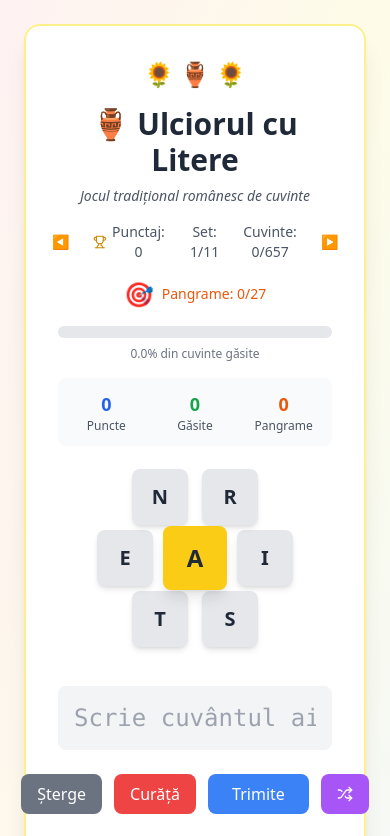
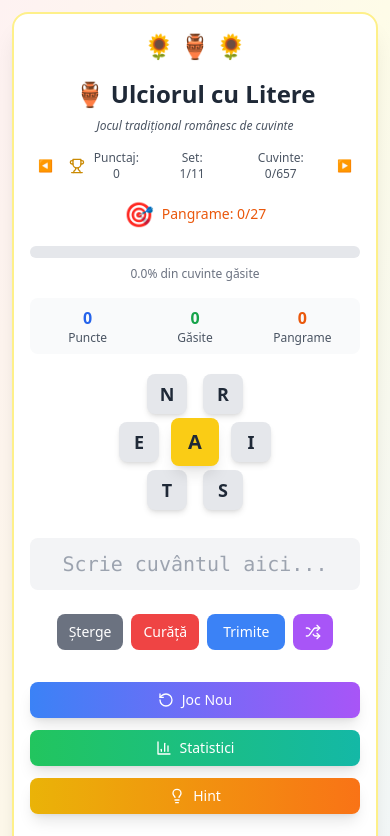
Before and after one commit to Michael1cs/ulciorul-cu-litere, a React (Create React App) app: page / in a window 390 px wide. Shown: the top 836 px of the page. Built offline with nearby package versions, Linux system fonts and the light colour scheme.

Commit message:
Optimizat pentru mobil - responsive design complet

```diff
--- a/src/App.tsx
+++ b/src/App.tsx
@@ -153,7 +153,11 @@ export default function UlciorulCuLitere() {
       .replace(/\bTARA\b/g, 'ȚARĂ')
       .replace(/\bSTANA\b/g, 'STÂNĂ')
       .replace(/\bNATIUNE\b/g, 'NAȚIUNE')
-      .replace(/\bTATA\b/g, 'TATĂ');
+      .replace(/\bTATA\b/g, 'TATĂ')
+      .replace(/\bMARIT\b/g, 'MĂRIT')
+      .replace(/\bMATURA\b/g, 'MĂTURĂ')
+      .replace(/\bRAREA\b/g, 'RĂREA')
+      .replace(/\bAMARI\b/g, 'AMĂRI');
   };
 
   const handleLetterClick = (letter: string): void => {
@@ -423,19 +427,19 @@ export default function UlciorulCuLitere() {
   };
 
   return (
-    <div className="min-h-screen bg-gradient-to-br from-red-50 via-yellow-50 to-blue-50 p-6">
+    <div className="min-h-screen bg-gradient-to-br from-red-50 via-yellow-50 to-blue-50 p-3 sm:p-6">
       <div className="max-w-2xl mx-auto">
-        <div className="bg-white rounded-2xl shadow-xl p-8 border-2 border-yellow-200">
+        <div className="bg-white rounded-2xl shadow-xl p-4 sm:p-8 border-2 border-yellow-200">
 
           <div className="flex justify-center mb-4">
             <div className="text-2xl">🌻 🏺 🌻</div>
           </div>
 
-          <div className="text-center mb-8">
-            <h1 className="text-3xl font-bold text-gray-800 mb-2">🏺 Ulciorul cu Litere</h1>
-            <p className="text-sm text-gray-600 mb-4 italic">Jocul tradițional românesc de cuvinte</p>
+          <div className="text-center mb-6 sm:mb-8">
+            <h1 className="text-2xl sm:text-3xl font-bold text-gray-800 mb-2">🏺 Ulciorul cu Litere</h1>
+            <p className="text-xs sm:text-sm text-gray-600 mb-4 italic">Jocul tradițional românesc de cuvinte</p>
 
-            <div className="flex justify-center items-center gap-4 text-sm text-gray-600 mb-4">
+            <div className="flex justify-center items-center gap-2 sm:gap-4 text-xs sm:text-sm text-gray-600 mb-4">
               <button onClick={() => switchSet('prev')} className="p-2 hover:bg-gray-100 rounded-full transition-colors">◀</button>
               <div className="flex items-center gap-6">
                 <div className="flex items-center gap-1">
@@ -465,34 +469,34 @@ export default function UlciorulCuLitere() {
             </div>
             <div className="text-xs text-gray-500">{progress.toFixed(1)}% din cuvinte găsite</div>
 
-            <div className="grid grid-cols-3 gap-4 mt-4 p-3 bg-gray-50 rounded-lg">
+            <div className="grid grid-cols-3 gap-2 sm:gap-4 mt-4 p-2 sm:p-3 bg-gray-50 rounded-lg">
               <div className="text-center">
-                <div className="text-lg font-bold text-blue-600">{score}</div>
+                <div className="text-base sm:text-lg font-bold text-blue-600">{score}</div>
                 <div className="text-xs text-gray-600">Puncte</div>
               </div>
               <div className="text-center">
-                <div className="text-lg font-bold text-green-600">{foundWords.length}</div>
+                <div className="text-base sm:text-lg font-bold text-green-600">{foundWords.length}</div>
                 <div className="text-xs text-gray-600">Găsite</div>
               </div>
               <div className="text-center">
-                <div className="text-lg font-bold text-orange-600">{pangrams.length}</div>
+                <div className="text-base sm:text-lg font-bold text-orange-600">{pangrams.length}</div>
                 <div className="text-xs text-gray-600">Pangrame</div>
               </div>
             </div>
           </div>
 
-          <div className="flex justify-center mb-12">
-            <div className="relative w-40 h-40">
+          <div className="flex justify-center mb-8 sm:mb-12">
+            <div className="relative w-32 sm:w-40 h-32 sm:h-40">
               <button
                 onClick={() => handleLetterClick(currentSet.center)}
-                className="absolute top-1/2 left-1/2 transform -translate-x-1/2 -translate-y-1/2 w-16 h-16 bg-yellow-400 hover:bg-yellow-500 rounded-lg text-2xl font-bold text-gray-800 transition-all duration-200 shadow-lg z-10 hover:scale-105"
+                className="absolute top-1/2 left-1/2 transform -translate-x-1/2 -translate-y-1/2 w-12 sm:w-16 h-12 sm:h-16 bg-yellow-400 hover:bg-yellow-500 rounded-lg text-xl sm:text-2xl font-bold text-gray-800 transition-all duration-200 shadow-lg z-10 hover:scale-105"
               >
                 {currentSet.center}
               </button>
 
               {shuffledLetters.map((letter: string, index: number) => {
                 const angle = (index * 60) * (Math.PI / 180);
-                const radius = 70;
+                const radius = 56; // Reduced from 70 for mobile
                 const x = Math.cos(angle) * radius;
                 const y = Math.sin(angle) * radius;
 
@@ -500,10 +504,10 @@ export default function UlciorulCuLitere() {
                   <button
                     key={index}
                     onClick={() => handleLetterClick(letter)}
-                    className="absolute w-14 h-14 bg-gray-200 hover:bg-gray-300 rounded-lg text-xl font-bold text-gray-800 transition-all duration-200 shadow-md hover:scale-105"
+                    className="absolute w-10 sm:w-14 h-10 sm:h-14 bg-gray-200 hover:bg-gray-300 rounded-lg text-lg sm:text-xl font-bold text-gray-800 transition-all duration-200 shadow-md hover:scale-105"
                     style={{
-                      left: `calc(50% + ${x}px - 28px)`,
-                      top: `calc(50% + ${y}px - 28px)`
+                      left: `calc(50% + ${x}px - ${20}px)`, // Adjusted for smaller buttons
+                      top: `calc(50% + ${y}px - ${20}px)`
                     }}
                   >
                     {letter}
@@ -514,12 +518,12 @@ export default function UlciorulCuLitere() {
           </div>
 
           <div className="text-center mb-6">
-            <div className="bg-gray-100 rounded-lg p-4 mb-4">
+            <div className="bg-gray-100 rounded-lg p-3 sm:p-4 mb-4">
               <input
                 type="text"
                 value={currentWord}
                 onChange={(e) => setCurrentWord(e.target.value.toUpperCase())}
-                className="text-2xl font-mono text-center bg-transparent border-none outline-none w-full"
+                className="text-xl sm:text-2xl font-mono text-center bg-transparent border-none outline-none w-full"
                 placeholder="Scrie cuvântul aici..."
               />
             </div>
@@ -533,44 +537,44 @@ export default function UlciorulCuLitere() {
             )}
           </div>
 
-          <div className="flex justify-center gap-3 mb-8">
+          <div className="flex flex-wrap justify-center gap-2 sm:gap-3 mb-8">
             <button
               onClick={deleteLastLetter}
-              className="px-4 py-2 bg-gray-500 hover:bg-gray-600 text-white rounded-lg transition-colors"
+              className="px-3 sm:px-4 py-2 bg-gray-500 hover:bg-gray-600 text-white rounded-lg transition-colors text-sm sm:text-base"
             >
               Șterge
             </button>
             <button
               onClick={clearWord}
-              className="px-4 py-2 bg-red-500 hover:bg-red-600 text-white rounded-lg transition-colors"
+              className="px-3 sm:px-4 py-2 bg-red-500 hover:bg-red-600 text-white rounded-lg transition-colors text-sm sm:text-base"
             >
               Curăță
             </button>
             <button
               onClick={submitWord}
-              className="px-6 py-2 bg-blue-500 hover:bg-blue-600 text-white rounded-lg font-medium transition-colors"
+              className="px-4 sm:px-6 py-2 bg-blue-500 hover:bg-blue-600 text-white rounded-lg font-medium transition-colors text-sm sm:text-base"
             >
               Trimite
             </button>
             <button
               onClick={shuffleLetters}
-              className="px-4 py-2 bg-purple-500 hover:bg-purple-600 text-white rounded-lg transition-colors"
+              className="px-3 sm:px-4 py-2 bg-purple-500 hover:bg-purple-600 text-white rounded-lg transition-colors"
             >
               <Shuffle className="w-4 h-4" />
             </button>
           </div>
 
           {foundWords.length > 0 && (
-            <div className="mb-6">
-              <h3 className="text-lg font-semibold text-gray-800 mb-3 flex items-center gap-2">
-                <BookOpen className="w-5 h-5" />
+            <div className="mb-4 sm:mb-6">
+              <h3 className="text-base sm:text-lg font-semibold text-gray-800 mb-3 flex items-center gap-2">
+                <BookOpen className="w-4 sm:w-5 h-4 sm:h-5" />
                 Cuvinte găsite ({foundWords.length}):
               </h3>
-              <div className="flex flex-wrap gap-2 max-h-32 overflow-y-auto">
+              <div className="flex flex-wrap gap-1 sm:gap-2 max-h-32 overflow-y-auto">
                 {foundWords.map((word: string, index: number) => (
                   <span
                     key={index}
-                    className={`px-3 py-1 rounded-full text-sm font-medium transition-all duration-200 ${
+                    className={`px-2 sm:px-3 py-1 rounded-full text-xs sm:text-sm font-medium transition-all duration-200 ${
                       pangrams.includes(word)
                         ? 'bg-orange-100 text-orange-800 border border-orange-300'
                         : 'bg-green-100 text-green-800'
@@ -584,35 +588,35 @@ export default function UlciorulCuLitere() {
             </div>
           )}
 
-          <div className="flex justify-center gap-4 mb-6">
+          <div className="flex flex-col sm:flex-row justify-center gap-3 sm:gap-4 mb-6">
             <button
               onClick={newGame}
-              className="px-6 py-3 bg-gradient-to-r from-blue-500 to-purple-500 hover:from-blue-600 hover:to-purple-600 text-white rounded-lg font-medium transition-all duration-200 flex items-center gap-2 shadow-lg hover:shadow-xl"
+              className="px-4 sm:px-6 py-2 sm:py-3 bg-gradient-to-r from-blue-500 to-purple-500 hover:from-blue-600 hover:to-purple-600 text-white rounded-lg font-medium transition-all duration-200 flex items-center justify-center gap-2 shadow-lg hover:shadow-xl text-sm sm:text-base"
             >
               <RotateCcw className="w-4 h-4" />
               Joc Nou
             </button>
             <button
               onClick={() => setShowStats(true)}
-              className="px-6 py-3 bg-gradient-to-r from-green-500 to-teal-500 hover:from-green-600 hover:to-teal-600 text-white rounded-lg font-medium transition-all duration-200 flex items-center gap-2 shadow-lg hover:shadow-xl"
+              className="px-4 sm:px-6 py-2 sm:py-3 bg-gradient-to-r from-green-500 to-teal-500 hover:from-green-600 hover:to-teal-600 text-white rounded-lg font-medium transition-all duration-200 flex items-center justify-center gap-2 shadow-lg hover:shadow-xl text-sm sm:text-base"
             >
               <BarChart3 className="w-4 h-4" />
               Statistici
             </button>
             <button
               onClick={() => setMessage(foundWords.length > 0 ? `Ai găsit ${foundWords.length} din ${totalWords} cuvinte! Continuă să cauți! 🔍` : 'Încearcă să formezi cuvinte cu literele din ulcior! 🏺')}
-              className="px-6 py-3 bg-gradient-to-r from-yellow-500 to-orange-500 hover:from-yellow-600 hover:to-orange-600 text-white rounded-lg font-medium transition-all duration-200 flex items-center gap-2 shadow-lg hover:shadow-xl"
+              className="px-4 sm:px-6 py-2 sm:py-3 bg-gradient-to-r from-yellow-500 to-orange-500 hover:from-yellow-600 hover:to-orange-600 text-white rounded-lg font-medium transition-all duration-200 flex items-center justify-center gap-2 shadow-lg hover:shadow-xl text-sm sm:text-base"
             >
               <Lightbulb className="w-4 h-4" />
               Hint
             </button>
           </div>
 
-          <div className="p-4 bg-yellow-50 rounded-lg border border-yellow-200">
-            <h4 className="font-semibold text-yellow-800 mb-2 flex items-center gap-2">
+          <div className="p-3 sm:p-4 bg-yellow-50 rounded-lg border border-yellow-200">
+            <h4 className="font-semibold text-yellow-800 mb-2 flex items-center gap-2 text-sm sm:text-base">
               🏺 Cum să joci Ulciorul cu Litere:
             </h4>
-            <ul className="text-sm text-yellow-700 space-y-1">
+            <ul className="text-xs sm:text-sm text-yellow-700 space-y-1">
               <li>• Formează cuvinte cu literele din ulcior</li>
               <li>• Litera aurită (centrală) trebuie să apară în toate cuvintele</li>
               <li>• Cuvintele trebuie să aibă minim 4 litere</li>
```
